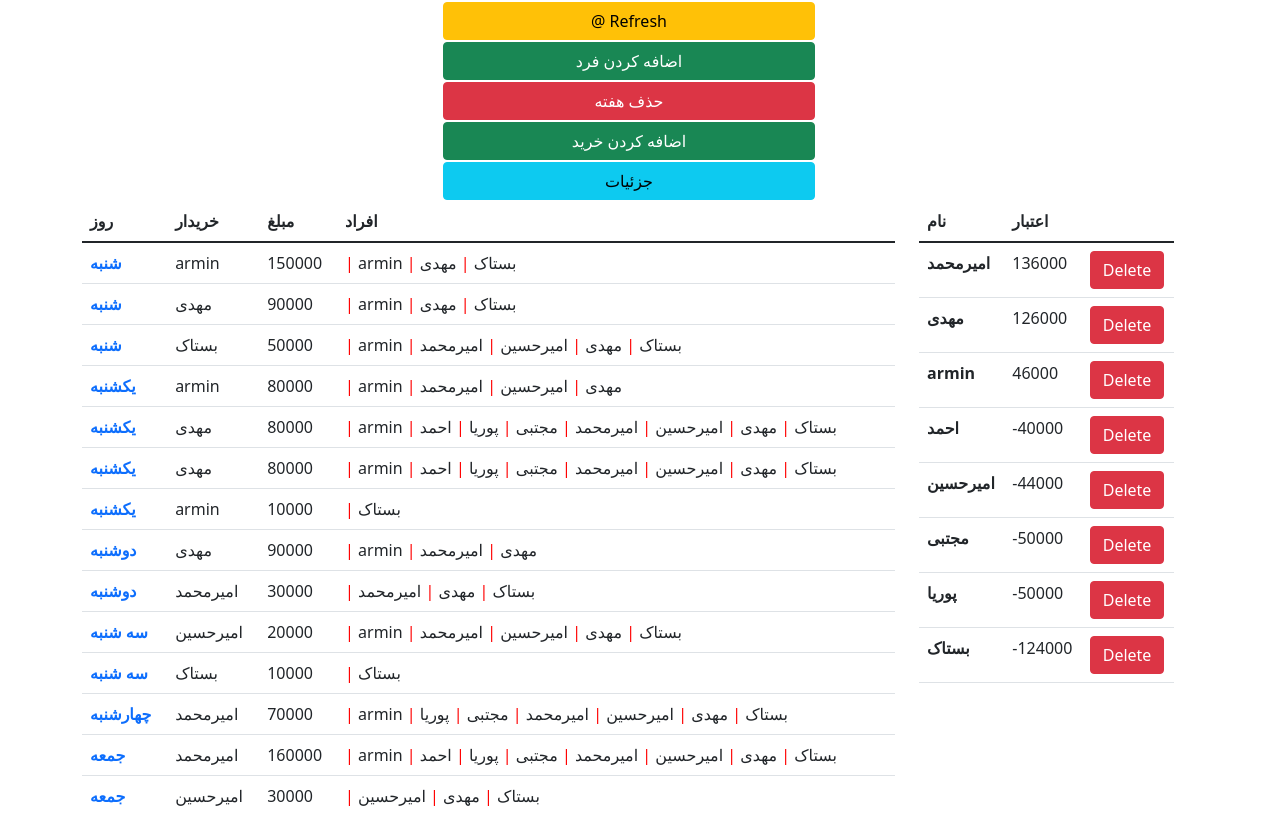
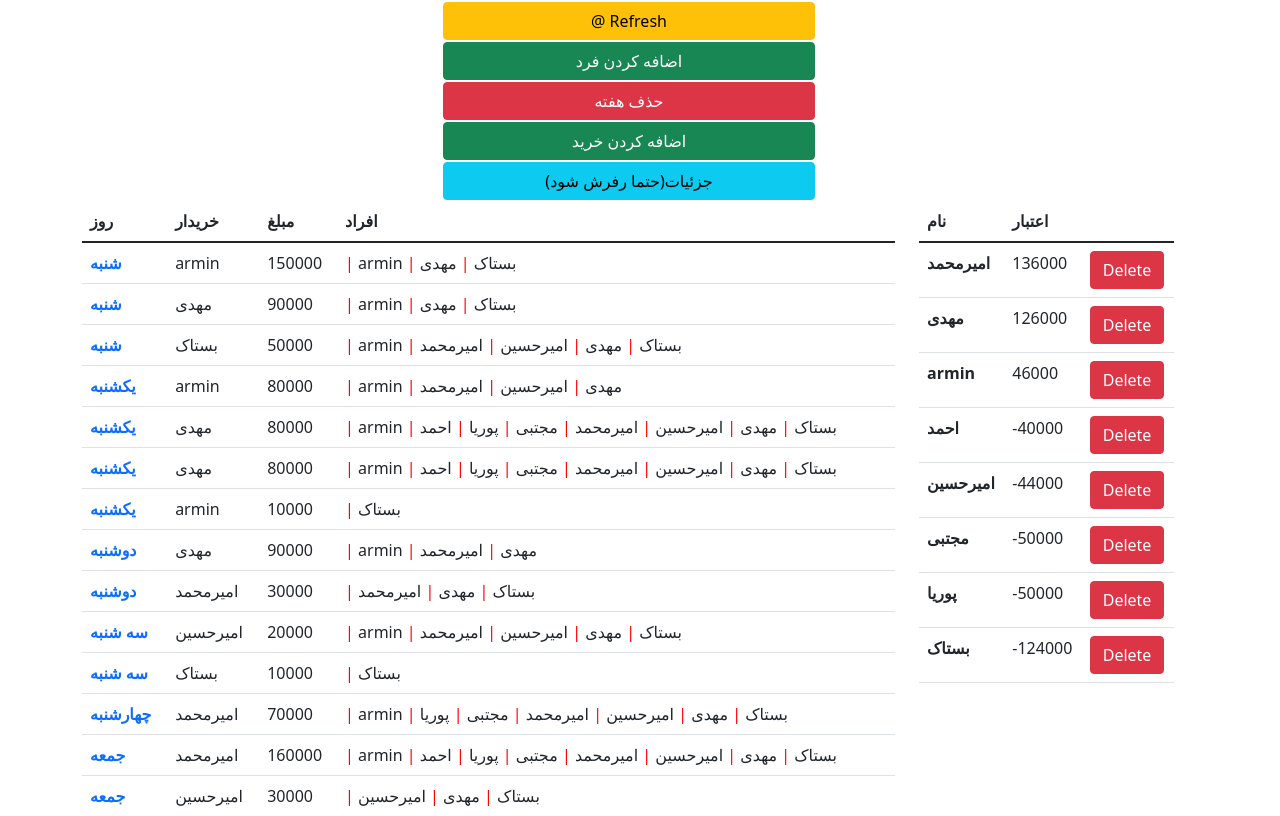
Before and after one commit to arminam3/hesab_2, a Django app: page /2/refresh/ in a window 1280 px wide. Shown: the part 239-1055 px from the top of the page. Run offline with Django 4.2, Linux system fonts and the light colour scheme; data comes from the database, SQL or seed files in the repository.

Commit message:
some change__

```diff
--- a/hesab/templates/hesab/week_details.html
+++ b/hesab/templates/hesab/week_details.html
@@ -48,7 +48,7 @@
             <div class="row">
                 <div class="col-md-4"></div>
                 <a class="btn btn-info col-md-4" type="submit" href="{% url 'last_hesab_refresh' week.id %}"
-                   style="margin: 1px">جزئیات
+                   style="margin: 1px">(حتما رفرش شود)جزئیات
                 </a>
                 <div class="col-md-4"></div>
             </div>
```
